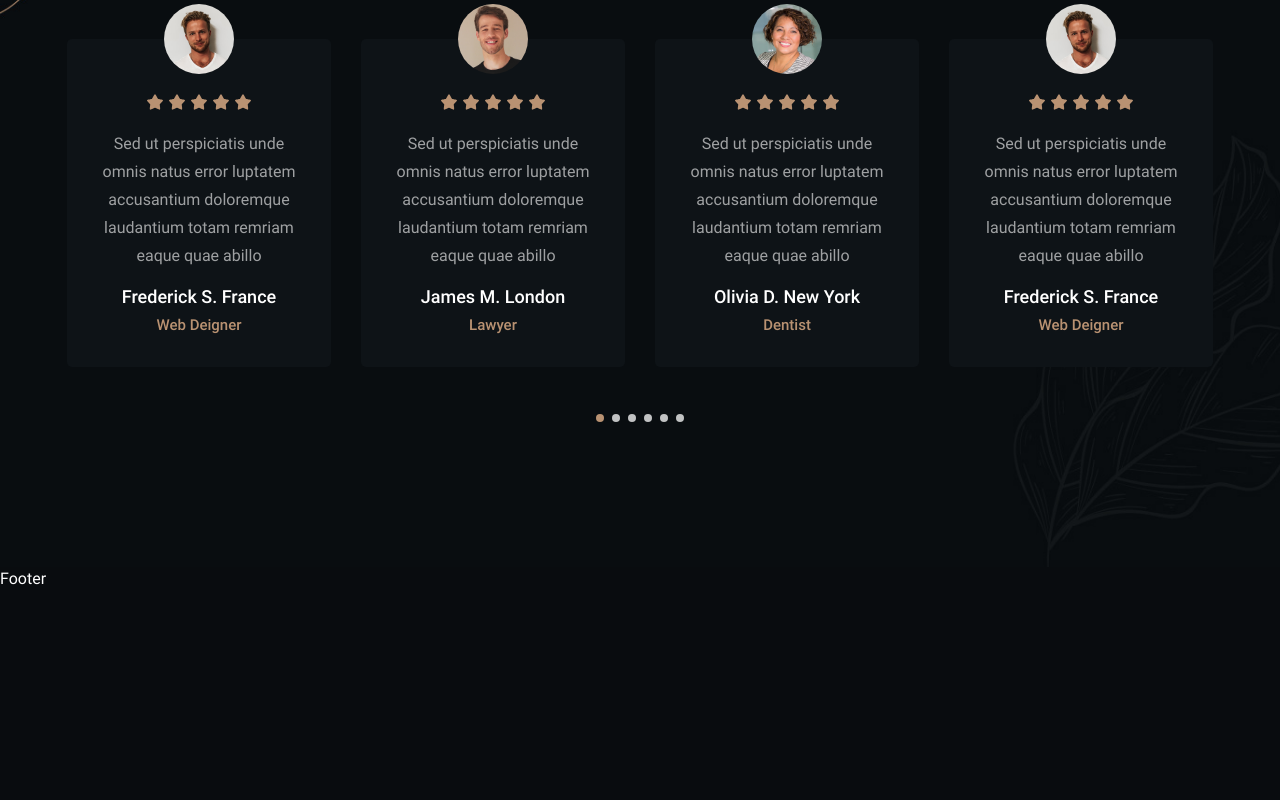
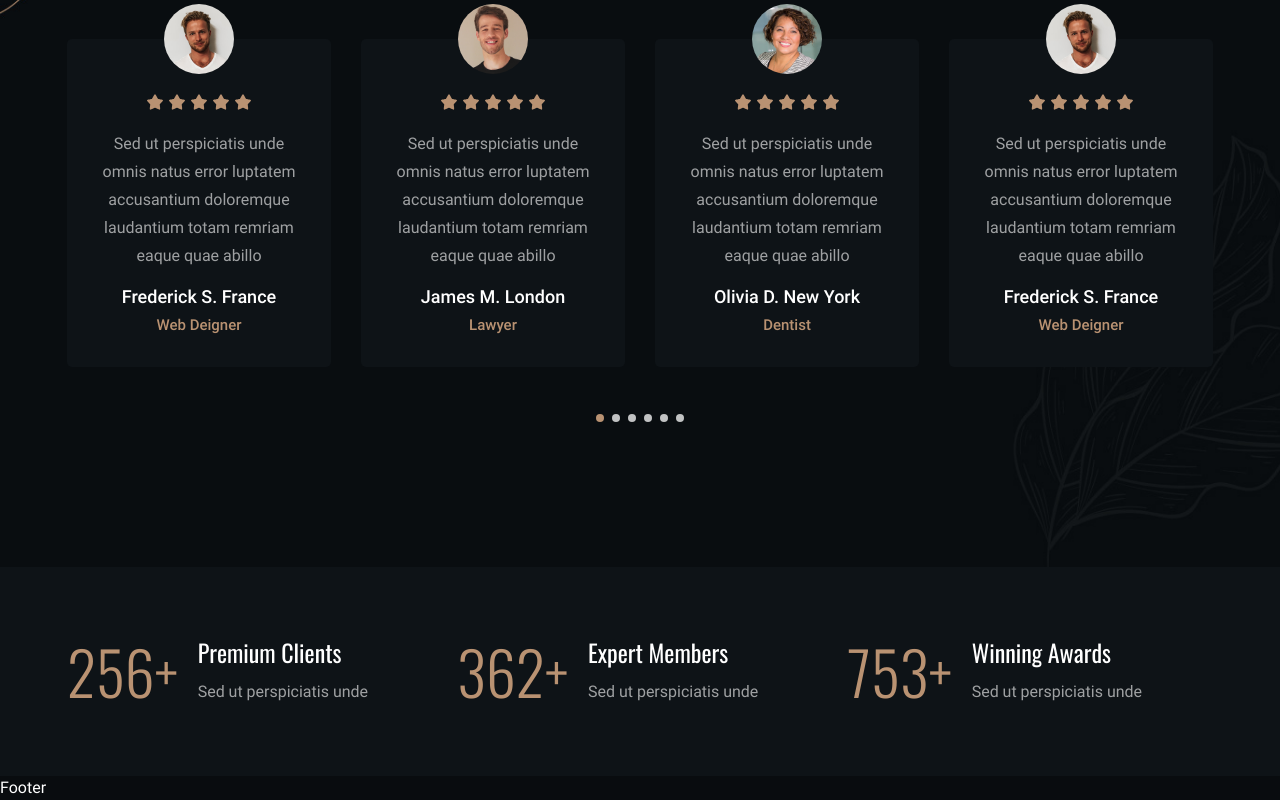
Before and after one commit to milyvaghasiya/kaffen-coffee-house, a React (Create React App) app: page / in a window 1280 px wide. Shown: the part 5451-6251 px from the top of the page. Before the commit the page ends 6042 px from the top, so only its background shows below. Built offline with nearby package versions, Linux system fonts and the light colour scheme.

Commit message:
create the counter section

```diff
--- /dev/null
+++ b/src/components/counter/index.js
@@ -0,0 +1,37 @@
+import React from "react";
+import { Col, Container, Row } from "react-bootstrap";
+import "./style.css";
+
+const counterData = [
+  { count: "256", title: "Premium Clients" },
+  { count: "362", title: "Expert Members" },
+  { count: "753", title: "Winning Awards" },
+];
+
+const Counter = () => {
+  return (
+    <section className="counter-section">
+      <Container>
+        <Row className="counter-row">
+          {counterData.map((count, index) => (
+            <Col
+              xs={12}
+              md={6}
+              lg={4}
+              key={index}
+              className="counter-card d-flex align-items-center"
+            >
+              <h1 className="Oswald_300 m-0">{count.count}+</h1>
+              <div>
+                <h5 className="Oswald_400">{count.title}</h5>
+                <h4 className="m-0">Sed ut perspiciatis unde</h4>
+              </div>
+            </Col>
+          ))}
+        </Row>
+      </Container>
+    </section>
+  );
+};
+
+export default Counter;
--- /dev/null
+++ b/src/components/counter/style.css
@@ -0,0 +1,38 @@
+.counter-section {
+  padding: 70px 0;
+  background-color: #0e1317;
+}
+.counter-row {
+  row-gap: 50px;
+}
+.counter-card {
+  gap: 20px;
+}
+.counter-card h1 {
+  font-size: 60px;
+  line-height: 1;
+  color: #b99272;
+}
+.counter-card h5 {
+  margin-bottom: 10px;
+  font-size: 24px;
+  line-height: 1.3;
+}
+.counter-card h4 {
+  font-size: 16px;
+  opacity: 0.6;
+  font-weight: 400;
+  line-height: 1.75;
+}
+@media screen and (max-width: 575px) {
+  .counter-card h1 {
+    font-size: 50px;
+  }
+  .counter-card h5 {
+    font-size: 20px;
+    margin-bottom: 6px;
+  }
+  .counter-card h4 {
+    font-size: 14px;
+  }
+}
--- a/src/pages/index.js
+++ b/src/pages/index.js
@@ -6,6 +6,7 @@ import Menu from "../components/menu";
 import WhyChooseUs from "../components/whyChooseUs";
 import Gallery from "../components/gallery";
 import Clients from "../components/clients";
+import Counter from "../components/counter";
 
 const Home = () => {
   return (
@@ -16,6 +17,7 @@ const Home = () => {
       <WhyChooseUs />
       <Gallery />
       <Clients />
+      <Counter />
     </Layouts>
   );
 };
```
